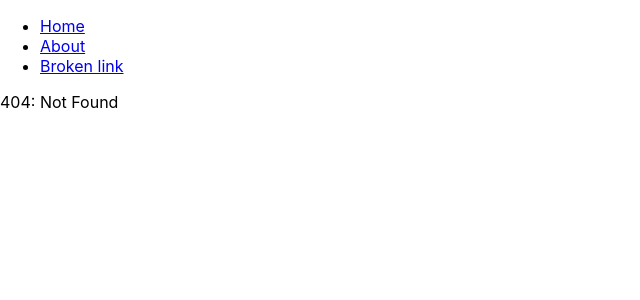
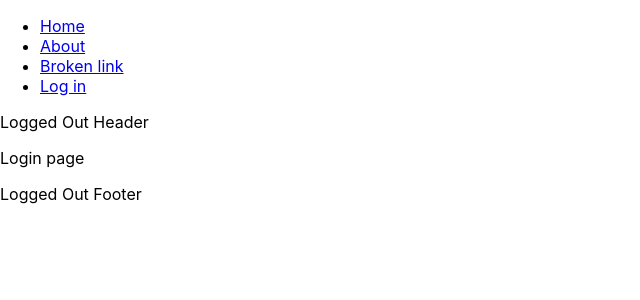
Before and after one commit to octopuswealth/authenticated-routing-with-react-redux, a React (Create React App) app: page /log-in in a window 1280 px wide. Before the commit this address had no page. Shown: the top 300 px of the page, without its empty margins (0-640 px from the left). Built offline with nearby package versions, Linux system fonts and the light colour scheme.

Commit message:
Add login page

```diff
--- a/src/components/Nav.tsx
+++ b/src/components/Nav.tsx
@@ -19,6 +19,11 @@ const About = () => (
         Broken link
       </NavLink>
     </li>
+    <li>
+      <NavLink to="/log-in">
+        Log in
+      </NavLink>
+    </li>
   </ul>
 );
 
--- /dev/null
+++ b/src/components/pages/LogIn.tsx
@@ -0,0 +1,7 @@
+import * as React from "react";
+
+const LogIn = () => (
+  <p>Login page</p>
+);
+
+export default LogIn;
--- /dev/null
+++ b/src/routes/LoggedOutRoute.tsx
@@ -0,0 +1,32 @@
+import * as React from "react";
+import { Route } from "react-router-dom";
+
+interface IProps {
+  exact?: boolean;
+  path: string;
+  component: React.ComponentType<any>;
+}
+
+const LoggedOutRoute = ({
+  component: Component
+}: IProps) => {
+  return (
+    <>
+      <header>
+        Logged Out Header
+      </header>
+      <Route
+        render={props => (
+          <>
+            <Component {...props} />
+          </>
+        )}
+      />
+      <footer>
+        Logged Out Footer
+      </footer>
+    </>
+  );
+};
+
+export default LoggedOutRoute;
--- a/src/routes/Pages.tsx
+++ b/src/routes/Pages.tsx
@@ -4,13 +4,16 @@ import { Route, Switch } from "react-router-dom";
 
 import About from "../components/pages/About";
 import Home from "../components/pages/Home";
+import LogIn from "../components/pages/LogIn";
 import NotFound from "../components/pages/NotFound";
+import LoggedOutRoute from "../routes/LoggedOutRoute";
 
 const Pages = () => {
   return (
     <Switch>
       <Route path="/" exact={true} component={Home} />
       <Route path="/about" exact={true} component={About} />
+      <LoggedOutRoute path="/log-in" exact={true} component={LogIn} />
       <Route component={NotFound} />
     </Switch>
   );
```
